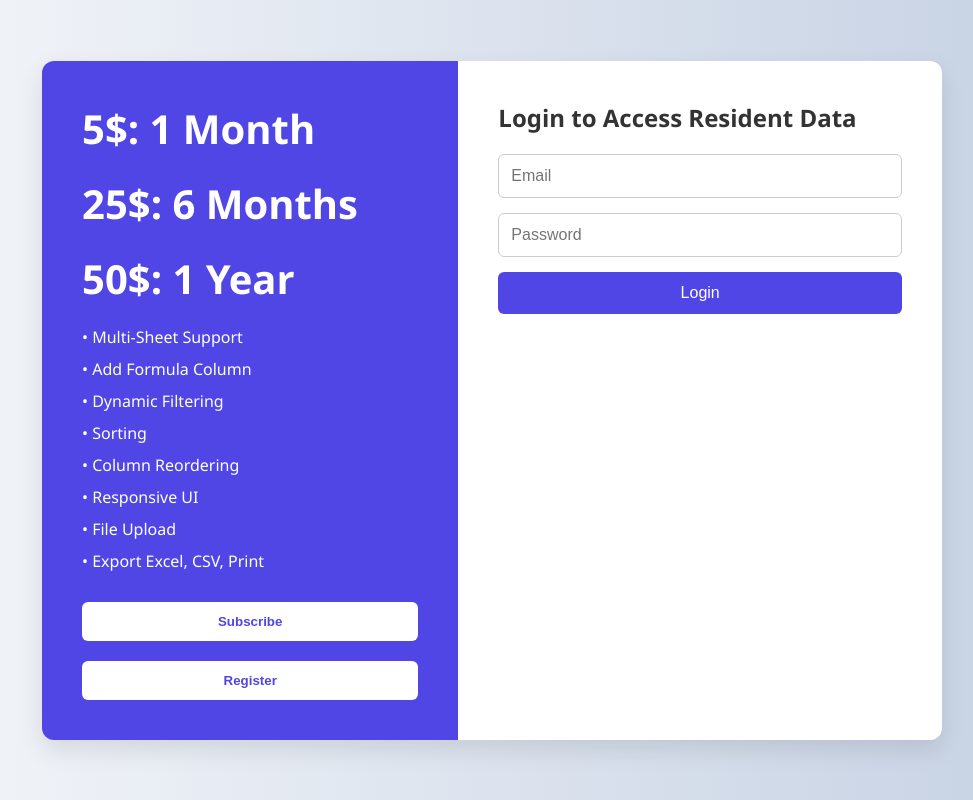
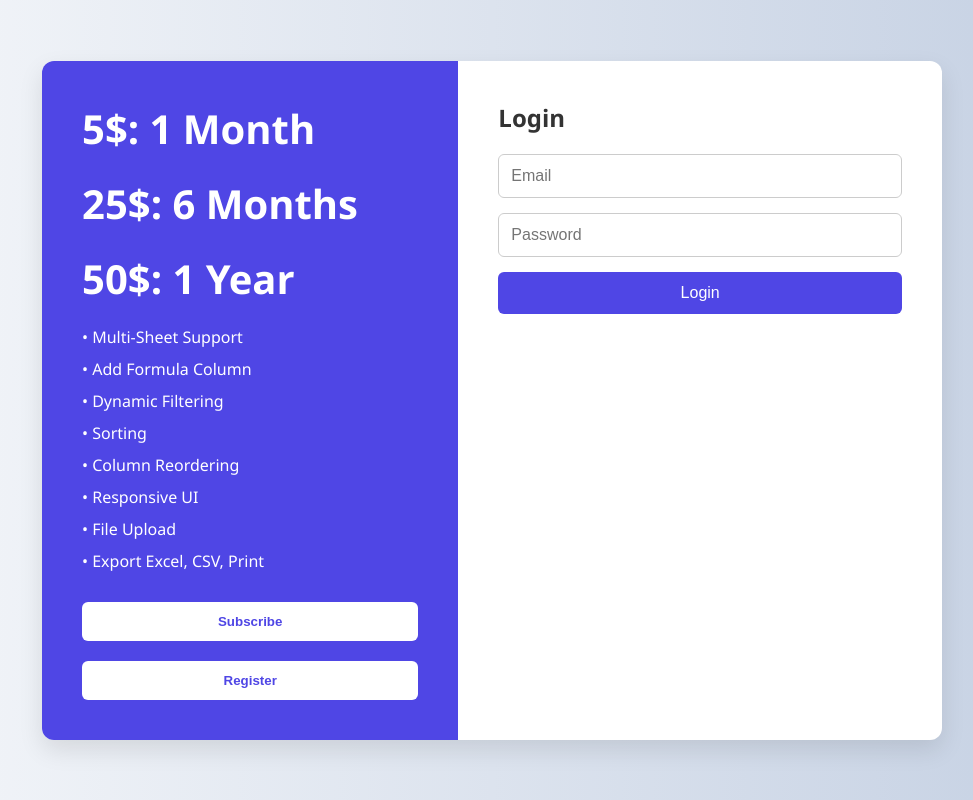
Before and after one commit to jhonjalany/supersheet, a website: page public/index.html in a window 1280 px wide. Shown: the whole page, without its empty margins (148-1121 px from the left). Drawn offline with Linux system fonts and the light colour scheme.

Commit message:
Update index.html

```diff
--- a/public/index.html
+++ b/public/index.html
@@ -149,7 +149,7 @@
       <button onclick= "window.location.href = '/register'">Register</button>
     </div>
     <div class="login-container">
-      <h2>Login to Access Resident Data</h2>
+      <h2>Login</h2>
       <form id="loginForm">
         <input type="email" id="email" name="email" placeholder="Email" required />
         <input type="password" id="password" name="password" placeholder="Password" required />
```
